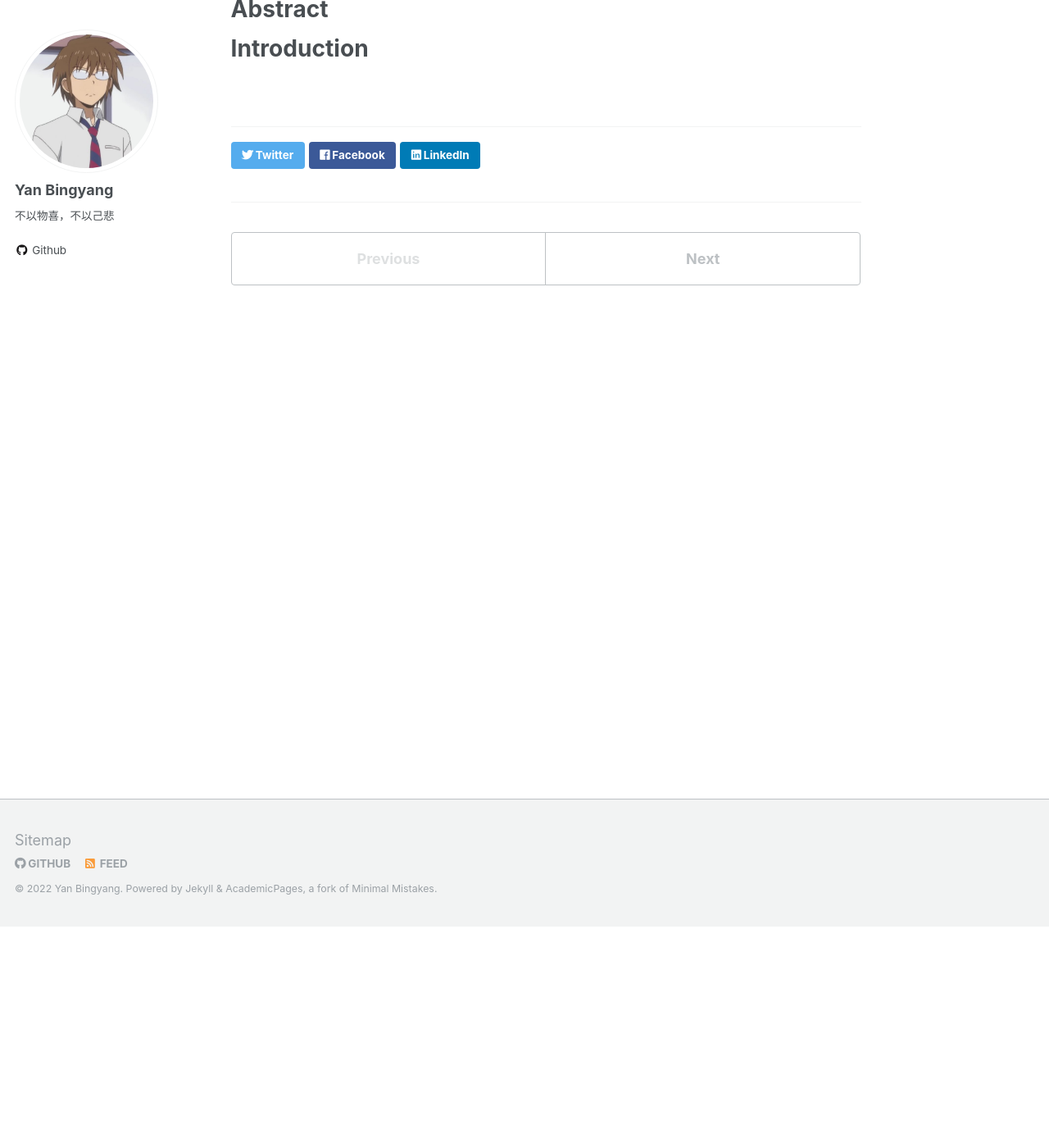
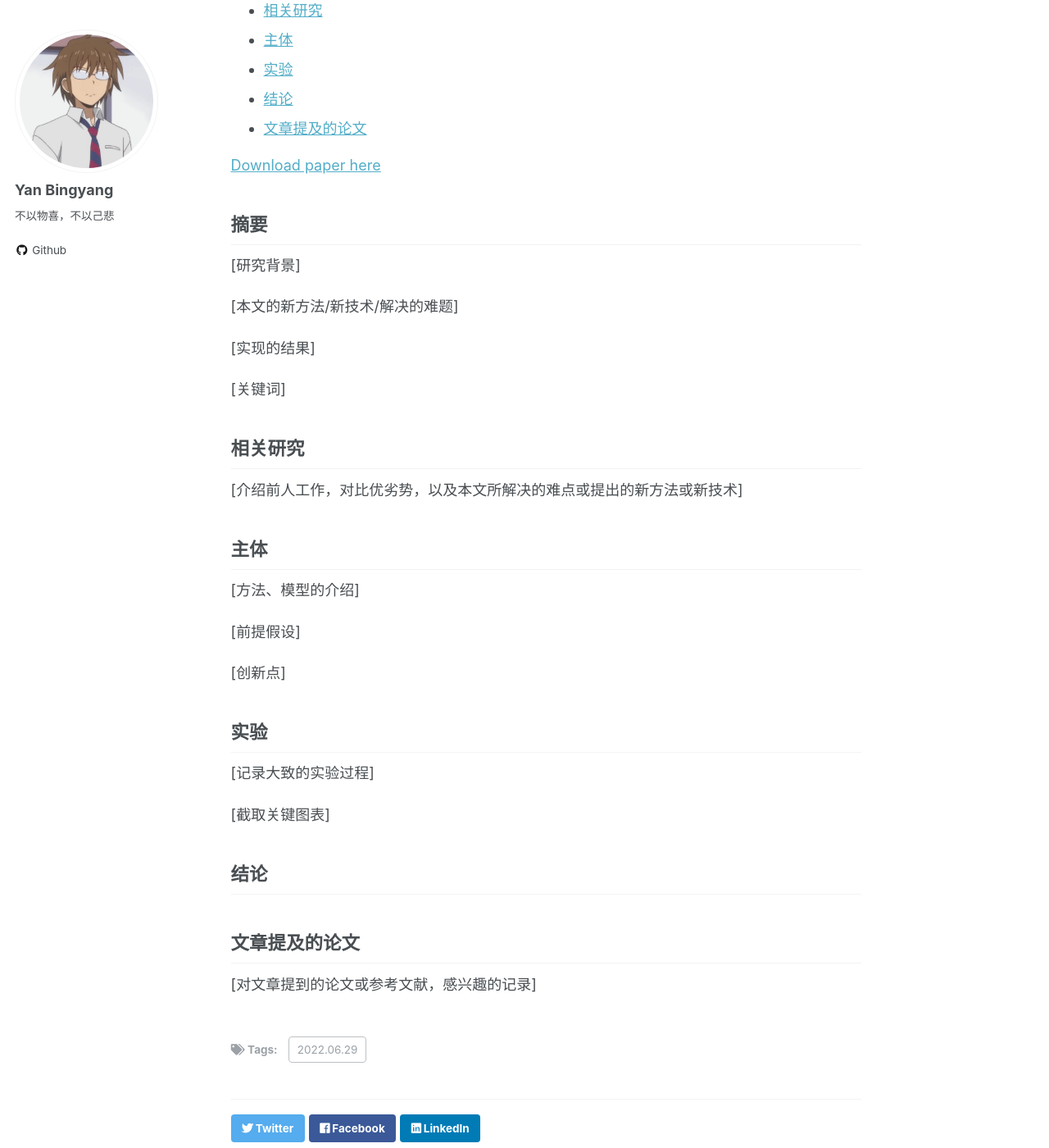
Before and after one commit to byYanXX/byYanXX.github.io, a Jekyll site: the page built from _Notes/How-to-read-a-paper.markdown, in a window 1280 px wide and 1400 px high, scrolled down 270 px. Shown: the whole window at 82% size. Built offline with Jekyll 4.4.1, drawn with Linux system fonts in a browser that asks for light colours.

Commit message:
How to Read a Paper

```diff
--- a/_Notes/How-to-read-a-paper.markdown
+++ b/_Notes/How-to-read-a-paper.markdown
@@ -1,13 +1,48 @@
 ---
 title: "How to Read a Paper"
 collection: Notes
-permalink: /Notes/How-to-read-a-paper
-excerpt: '【2021 UbiComp】Authors'
+permalink: /Notes/How-to-Read-a-Paper
+excerpt: '【Stanford University】S Keshav'
+tags:
+ - 2022.06.29
 ---
+
+* TOC
+{:toc}
+
 [Download paper here](https://web.stanford.edu/class/ee384m/Handouts/HowtoReadPaper.pdf)
 
-Abstract
-=======
+摘要
+---
+[研究背景]
 
-Introduction
-=======
+[本文的新方法/新技术/解决的难题]
+
+[实现的结果]
+
+[关键词]
+
+相关研究
+---
+[介绍前人工作，对比优劣势，以及本文所解决的难点或提出的新方法或新技术]
+
+主体
+---
+[方法、模型的介绍]
+
+[前提假设]
+
+[创新点]
+
+实验
+---
+[记录大致的实验过程]
+
+[截取关键图表]
+
+结论
+---
+
+文章提及的论文
+---
+[对文章提到的论文或参考文献，感兴趣的记录]
```
